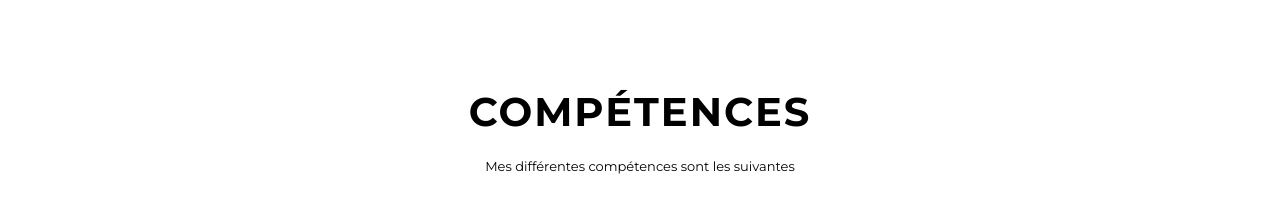
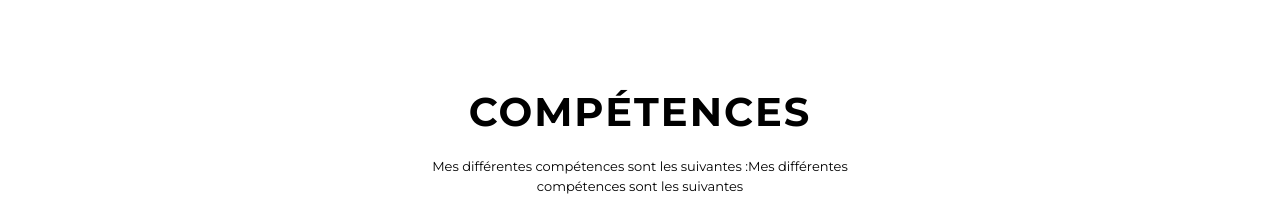
Before and after one commit to JokastDW/JK_portfolio, a plain HTML site: page index.html in a window 1280 px wide. Shown: the part 1560-1763 px from the top of the page. Drawn offline with nearby package versions, Linux system fonts and the light colour scheme; grey boxes are pictures that could not be loaded.

Commit message:
Update index.html

```diff
--- a/index.html
+++ b/index.html
@@ -64,7 +64,7 @@
   <section id="services" class="services container">
     <div class="services-header">
       <h1 class="services-header-heading">Compétences</h1>
-      <p id="hero-name" class="services-header-desc"></p>
+      <p id="hero-name" class="services-header-desc">Mes différentes compétences sont les suivantes :</p>
     </div>
     <div class="services-info">
       <div class="service">
```
